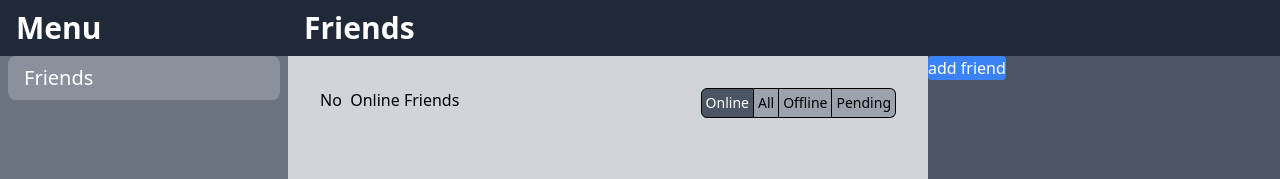
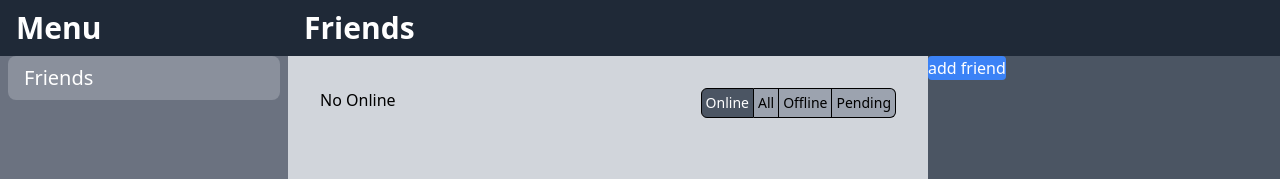
Before and after one commit to kiprok/DiscordButBetter.Client, a Vue app: page / in a window 1280 px wide. Shown: the top 179 px of the page. Built offline with nearby package versions, Linux system fonts and the light colour scheme.

Commit message:
changed friend counter to take up less space

```diff
--- a/src/views/FriendListView.vue
+++ b/src/views/FriendListView.vue
@@ -72,9 +72,9 @@ async function GenFriend() {
             <span v-if="sortingMethods[sortMethodSelected]().length > 0">
               {{ sortingMethods[sortMethodSelected]().length }}
             </span>
-            <span v-else>no </span>
+            <span v-else>no</span>
             <span v-if="sortMethodSelected !== 'all'">&nbsp;{{ sortMethodSelected }}</span>
-            <span v-if="sortMethodSelected !== 'pending'">&nbsp;friends</span>
+            <span v-if="sortMethodSelected === 'all'">&nbsp;friends</span>
           </div>
           <div class="min-w-0 ml-auto flex flex-row">
             <friend-sort-button radioValue="online" v-model="sortMethodSelected">
```
